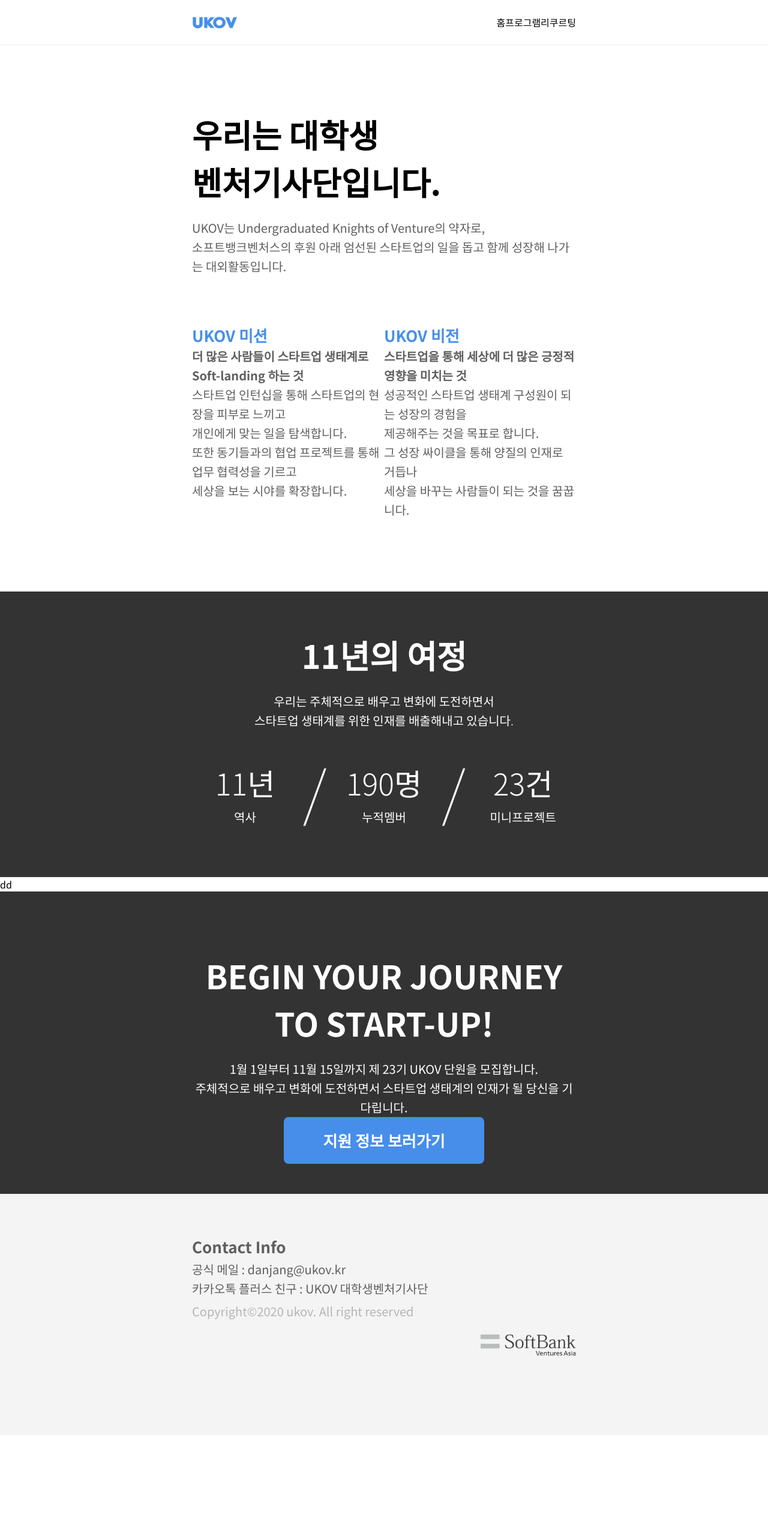
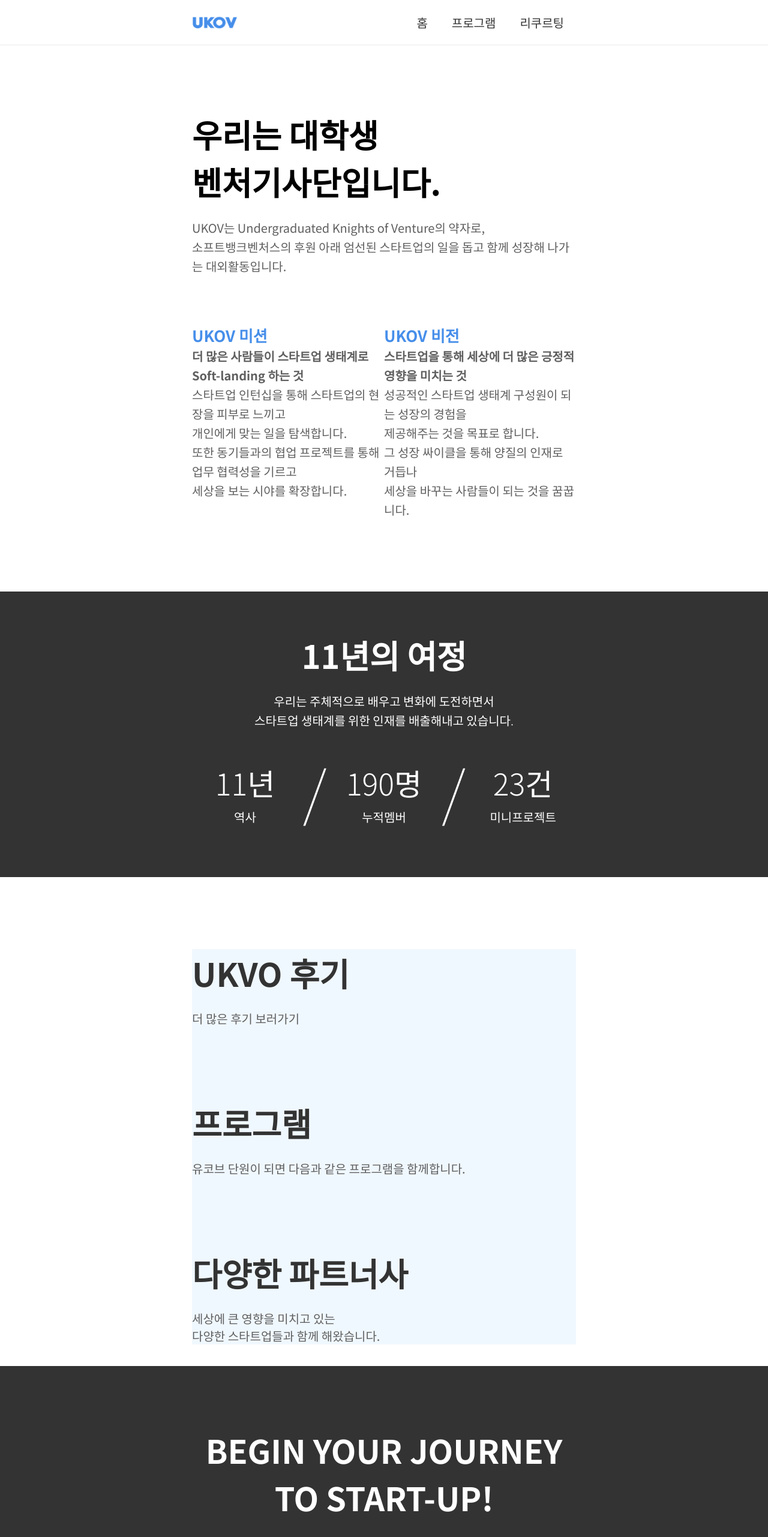
Before and after one commit to Soongsil-University-MakeUs-Challenge/2nd-UMC-WebStudy, a React (Create React App) app in the folder lucy/react-practice/my-react-practice/: page / in a window 1280 px wide. Shown: the top 2562 px of the page at 60% size. Before the commit the page ends 2392 px from the top, so only its background shows below. Built offline with nearby package versions, Linux system fonts and the light colour scheme.

Commit message:
상단바 완성

```diff
--- a/lucy/react-practice/my-react-practice/src/App.css
+++ b/lucy/react-practice/my-react-practice/src/App.css
@@ -4,28 +4,40 @@
 }
 
 .logoAndMenu {
-  /* background-color: aquamarine;*/
+  /* background-color: aquamarine; */
   height: 74px;
   width: 50vw;
+  display: flex;
+  justify-content: space-between;
+  align-items: center;
   margin: auto;
-  display: block;
 }
 
 .logo {
   width: 76px;
   height: 22px;
-  display: inline;
-  margin-top: 26px;
 }
 
-.topBar ul {
+.menuContainer {
   list-style: none;
-  display: inline;
+
+  display: flex;
+  align-items: center;
+  /* background-color: antiquewhite; */
 }
 
-.topBar li {
-  float: right;
-  margin-top: 25px;
+.menuList {
+  font-size: 20px;
+  color: #333333;
+  font-weight: 500;
+  /* display: inline-block; */
+  margin: 20px;
+  /* background-color: #b5b5b5; */
+}
+
+.menuList:hover {
+  cursor: pointer;
+  color: #468eea;
 }
 
 .main {
@@ -248,3 +260,28 @@
 
   cursor: pointer;
 }
+
+.subInfo {
+  display: block;
+  margin: auto;
+  width: 50vw;
+  background-color: aliceblue;
+}
+
+.reviewTitle,
+.programTitle,
+.partnerCompanyTitle {
+  margin-top: 120px;
+  font-size: 54px;
+  font-weight: bold;
+  color: #333;
+  margin-bottom: 22px;
+}
+
+.reviewSubtitle,
+.programSubtitle,
+.partnerCompanySubtitle {
+  font-size: 20px;
+  color: #5f5f5f;
+  margin-bottom: 36px;
+}
--- a/lucy/react-practice/my-react-practice/src/App.js
+++ b/lucy/react-practice/my-react-practice/src/App.js
@@ -3,6 +3,7 @@ import ukovIcon from "./assets/ukov-icon.png";
 import softBank from "./assets/soft-bank.png";
 import "./index.css";
 import "./App.css";
+// import daangn from "./assets/company.png";
 
 function App() {
   return (
@@ -11,10 +12,10 @@ function App() {
       <div className="topBar">
         <div className="logoAndMenu">
           <img className="logo" src={ukovIcon} alt="UKOV-logo" />
-          <ul>
-            <li>리쿠르팅</li>
-            <li>프로그램</li>
-            <li>홈</li>
+          <ul className="menuContainer">
+            <li className="menuList">홈</li>
+            <li className="menuList">프로그램</li>
+            <li className="menuList">리쿠르팅</li>
           </ul>
         </div>
       </div>
@@ -88,11 +89,25 @@ function App() {
           </div>
         </div>
       </div>
-      dd
-      {/* <div className="reviewContainer">
-        <div className="reviewTitle">UKVO 후기</div>
-        <div className="reviewSubtitle">더 많은 후기 보러가기</div>
-      </div> */}
+      <div className="subInfo">
+        <div className="reviewContainer">
+          <div className="reviewTitle">UKVO 후기</div>
+          <div className="reviewSubtitle">더 많은 후기 보러가기</div>
+        </div>
+        <div className="programContainer">
+          <div className="programTitle">프로그램</div>
+          <div className="programSubtitle">
+            유코브 단원이 되면 다음과 같은 프로그램을 함께합니다.
+          </div>
+        </div>
+        <div className="partnerCompanyContainer">
+          <div className="partnerCompanyTitle">다양한 파트너사</div>
+          <div className="partnerCompanySubtitle">
+            세상에 큰 영향을 미치고 있는 <br></br>
+            다양한 스타트업들과 함께 해왔습니다.
+          </div>
+        </div>
+      </div>
       <div className="footerBlack">
         <div className="footerBlackTitle">BEGIN YOUR JOURNEY TO START-UP!</div>
         <div className="footerBlackInfo">
```
Also changed, not shown: lucy/react-practice/my-react-practice/src/assets/company.png (added).
